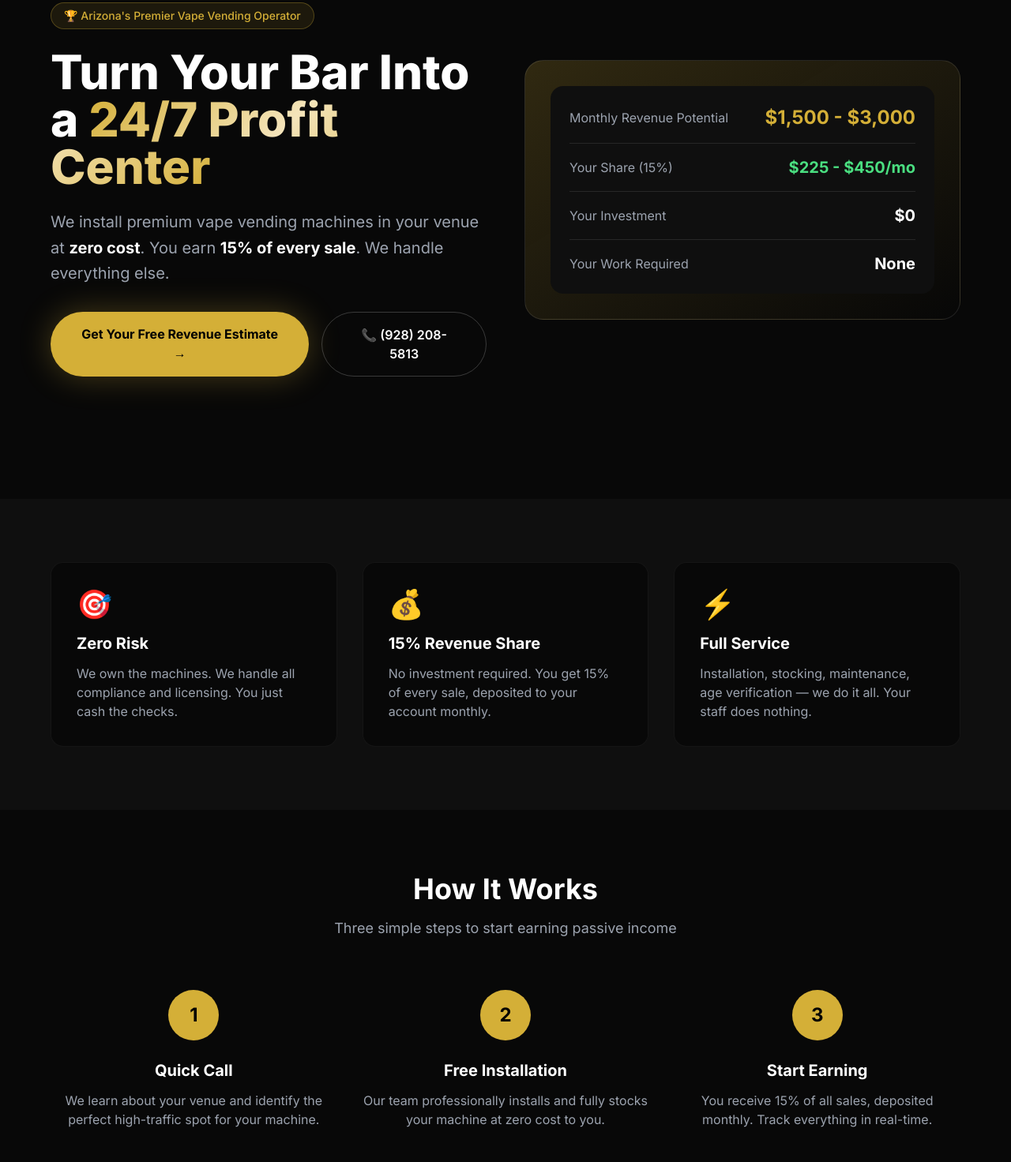
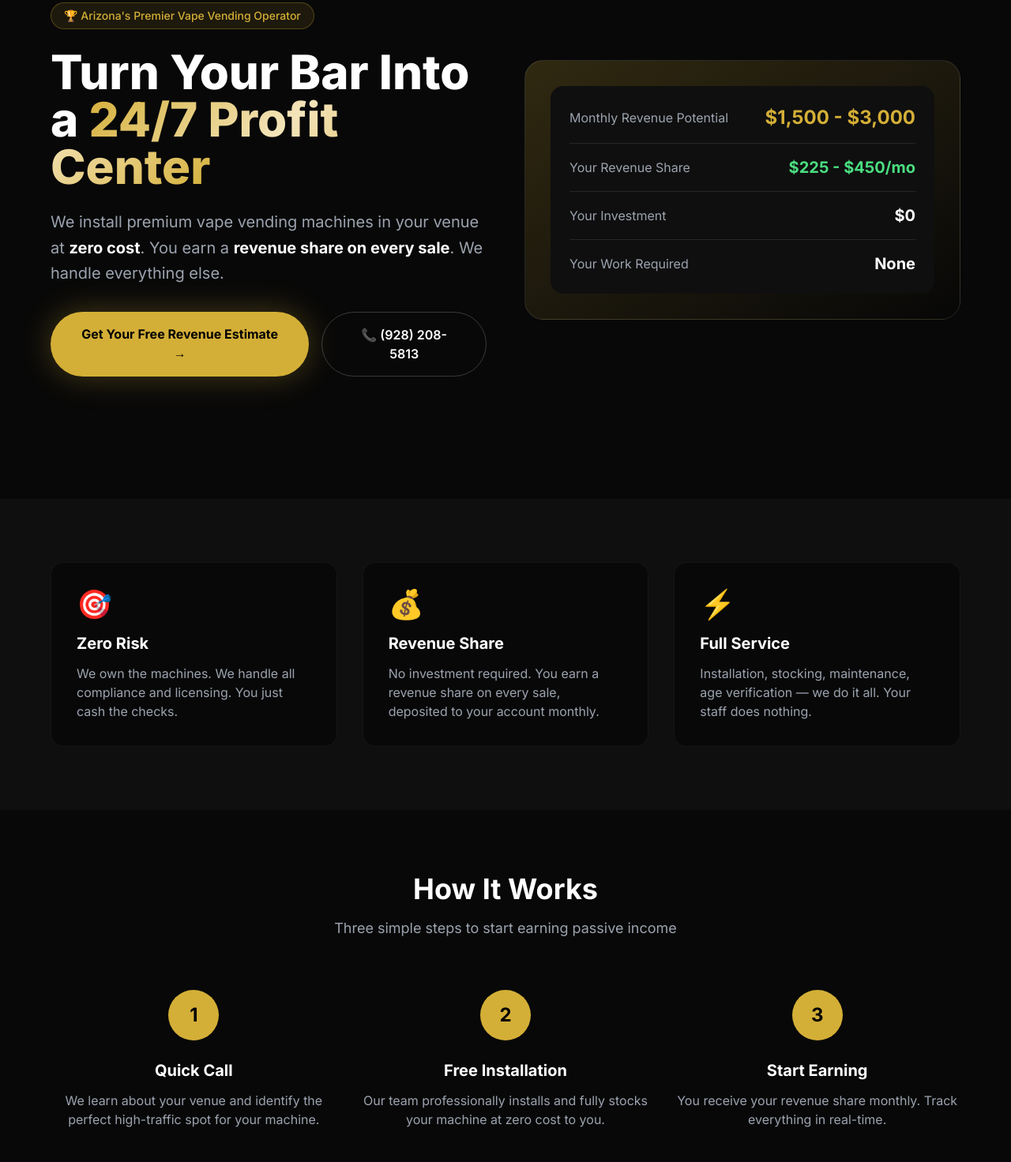
Before and after one commit to TerminalGravity/azvapevending, a plain HTML site: page index.html in a window 1280 px wide. Shown: the part 168-1640 px from the top of the page at 79% size. Drawn offline with nearby package versions, Linux system fonts and the light colour scheme; no server answers.

Commit message:
Remove 15% from revenue share - keep terms flexible

```diff
--- a/index.html
+++ b/index.html
@@ -4,7 +4,7 @@
     <meta charset="UTF-8">
     <meta name="viewport" content="width=device-width, initial-scale=1.0">
     <title>AZ Vape Vending | Premium Vape Vending for Arizona Bars & Nightlife</title>
-    <meta name="description" content="Turn your bar or nightclub into a profit center with zero-risk vape vending. We install, stock, and maintain — you earn 15% of every sale.">
+    <meta name="description" content="Turn your bar or nightclub into a profit center with zero-risk vape vending. We install, stock, and maintain — you earn a revenue share on every sale.">
     <meta name="keywords" content="vape vending Arizona, bar vending machine, nightclub vending, tobacco vending Arizona, Lake Havasu City, Kokomo's Beach Club, vape vending Lake Havasu, London Bridge Resort vending">
 
     <!-- Location Meta Tags -->
@@ -144,7 +144,7 @@
                     </h1>
                     <p class="text-xl text-gray-400 mb-8 leading-relaxed">
                         We install premium vape vending machines in your venue at <strong class="text-white">zero cost</strong>.
-                        You earn <strong class="text-white">15% of every sale</strong>. We handle everything else.
+                        You earn a <strong class="text-white">revenue share on every sale</strong>. We handle everything else.
                     </p>
                     <div class="flex flex-col sm:flex-row gap-4">
                         <a href="#contact" class="bg-brand-gold text-black font-bold px-8 py-4 rounded-full text-center hover:bg-yellow-400 transition gold-glow">
@@ -163,7 +163,7 @@
                                 <span class="text-2xl font-bold text-brand-gold">$1,500 - $3,000</span>
                             </div>
                             <div class="flex justify-between items-center border-b border-white/10 pb-4">
-                                <span class="text-gray-400">Your Share (15%)</span>
+                                <span class="text-gray-400">Your Revenue Share</span>
                                 <span class="text-xl font-bold text-green-400">$225 - $450/mo</span>
                             </div>
                             <div class="flex justify-between items-center border-b border-white/10 pb-4">
@@ -194,9 +194,9 @@
                 </div>
                 <div class="bg-brand-darker p-8 rounded-2xl border border-white/5 card-hover">
                     <div class="text-4xl mb-4">💰</div>
-                    <h3 class="text-xl font-bold mb-3">15% Revenue Share</h3>
+                    <h3 class="text-xl font-bold mb-3">Revenue Share</h3>
                     <p class="text-gray-400">
-                        No investment required. You get 15% of every sale, deposited to your account monthly.
+                        No investment required. You earn a revenue share on every sale, deposited to your account monthly.
                     </p>
                 </div>
                 <div class="bg-brand-darker p-8 rounded-2xl border border-white/5 card-hover">
@@ -236,7 +236,7 @@
                     <div class="w-16 h-16 bg-brand-gold text-black rounded-full flex items-center justify-center text-2xl font-bold mx-auto mb-6">3</div>
                     <h3 class="text-xl font-bold mb-3">Start Earning</h3>
                     <p class="text-gray-400">
-                        You receive 15% of all sales, deposited monthly. Track everything in real-time.
+                        You receive your revenue share monthly. Track everything in real-time.
                     </p>
                 </div>
             </div>
```
